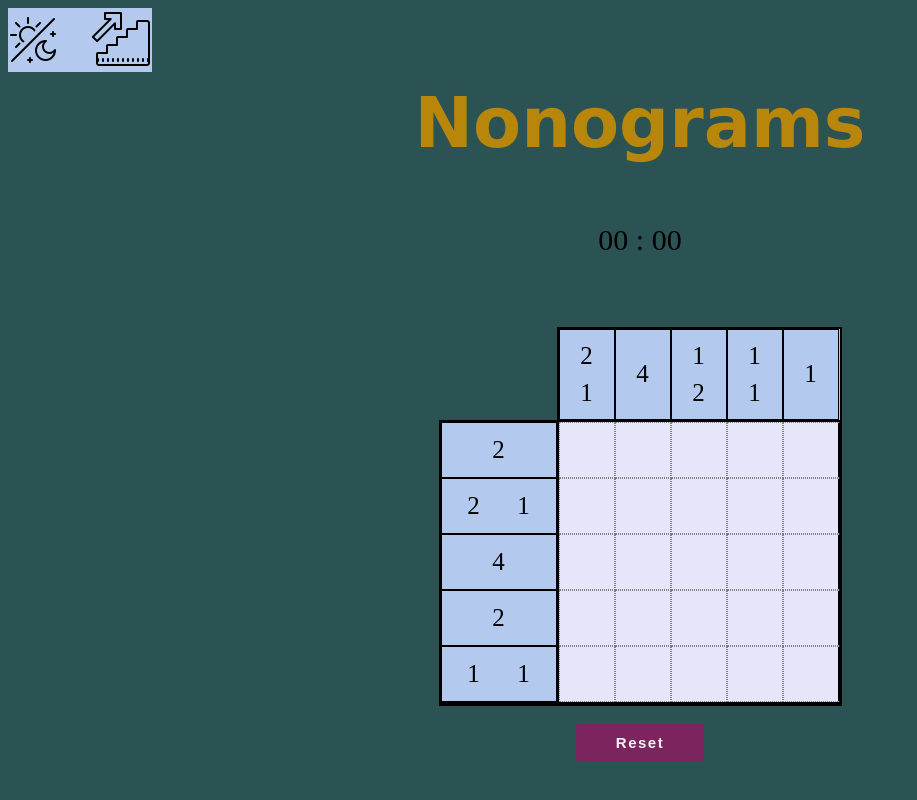
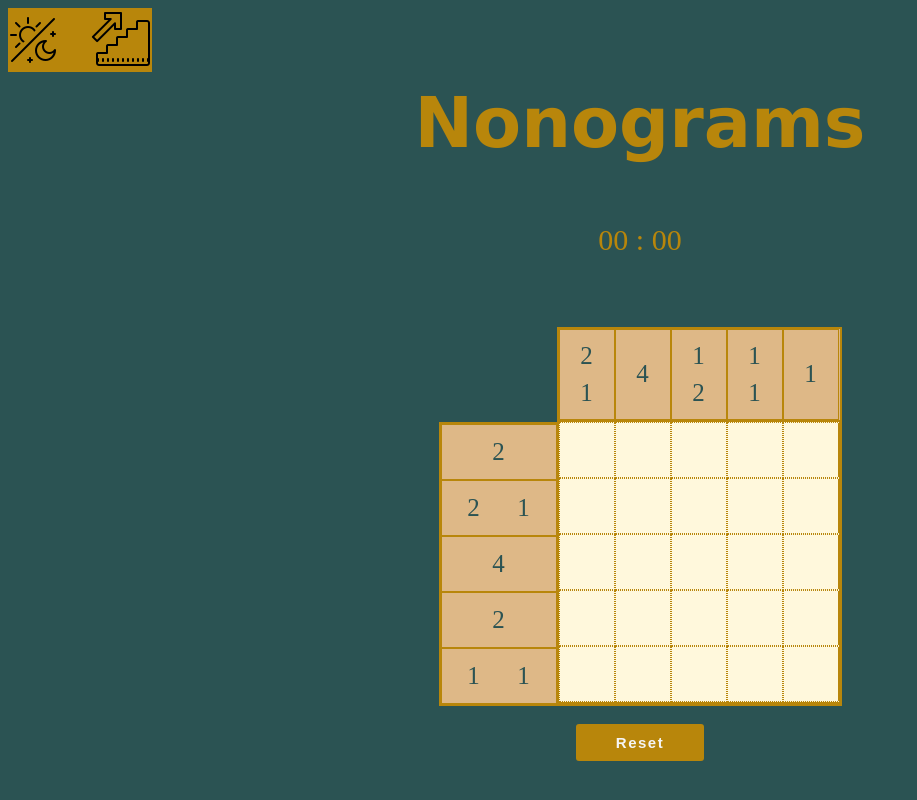
Before and after one commit to antonina220590/JSFE2023Q4, a plain HTML site: page nonograms/index.html in a window 1280 px wide. Both pictures are taken after a click on the picture 33 px from the left and 40 px from the top of the page. Shown: the whole page, without its empty margins (0-917 px from the left). Drawn offline with Linux system fonts and the light colour scheme.

Commit message:
feat: update theme changer function

```diff
--- a/nonograms/index.js
+++ b/nonograms/index.js
@@ -19,7 +19,7 @@ export function createElem(HTMLtag, classNames, par, text, idName) {
 
 
 const mainContainer = createElem("main", "main__container");
-const themeChangerDiv = createElem("div", "theme__container", mainContainer);
+export const themeChangerDiv = createElem("div", "theme__container", mainContainer);
 const headerDiv = createElem("div", "header_div", mainContainer);
 export const title = createElem("h1", "game__title", headerDiv, "Nonograms");
 export const gameSection = createElem("section", "game__section", mainContainer);
--- a/nonograms/style.css
+++ b/nonograms/style.css
@@ -252,6 +252,11 @@ body {
   gap: 100px;
 }
 
+.modal__window_dark-theme {
+  background-color: darkgoldenrod;
+
+}
+
 
 .modal__window_active {
   visibility: visible;
--- a/nonograms/theme.js
+++ b/nonograms/theme.js
@@ -1,10 +1,31 @@
-
-import { dayNigthIcon } from "./index.js"
-import { title } from "./index.js"
+import { dayNigthIcon, title, timer, resetBtn, themeChangerDiv, modal } from "./index.js";
 
 function changeTheme() {
+  let verticallKeys = document.querySelector(".vertical-keys");
+  let horizontalKeys = document.querySelector(".horizontal-keys");
+  let field = document.querySelector(".field__center");
+
   document.body.classList.toggle("body_dark-theme");
   title.classList.toggle("game__title_dark-theme");
+  timer.classList.toggle("timer_dark-theme");
+  verticallKeys.classList.toggle("vertical-keys_dark-theme");
+  horizontalKeys.classList.toggle("horizontal-keys_dark-theme");
+  field.classList.toggle("field__center_dark-theme");
+  document.querySelectorAll(".key-left").forEach((key) => {
+    key.classList.toggle("key-left_dark-theme");
+  });
+  document.querySelectorAll(".key-top").forEach((key) => {
+    key.classList.toggle("key-top_dark-theme");
+  });
+  document.querySelectorAll(".field__cell").forEach((cell) => {
+    cell.classList.toggle("field__cell_dark-theme");
+  });
+  document.querySelectorAll(".field__horizontal").forEach((field) => {
+    field.classList.toggle("field__horizontal_dark-theme");
+  });
+  resetBtn.classList.toggle("btn__reset_dark-theme");
+  themeChangerDiv.classList.toggle("theme__container_dark-theme");
+  modal.classList.toggle("modal__window_dark-theme");
 }
 
 dayNigthIcon.addEventListener("click", changeTheme);
```
